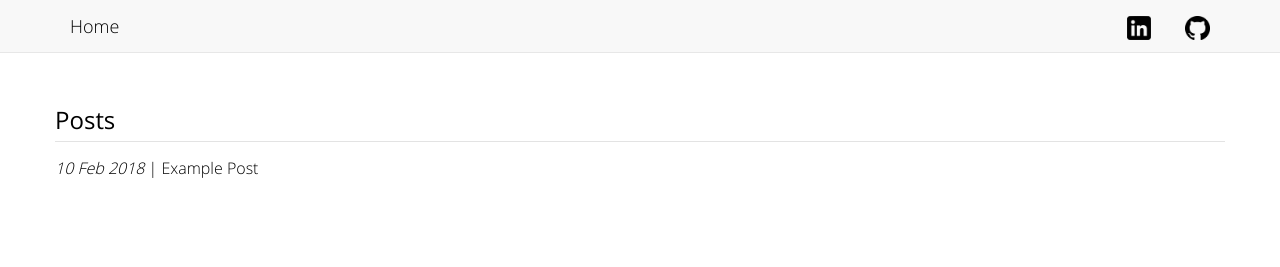
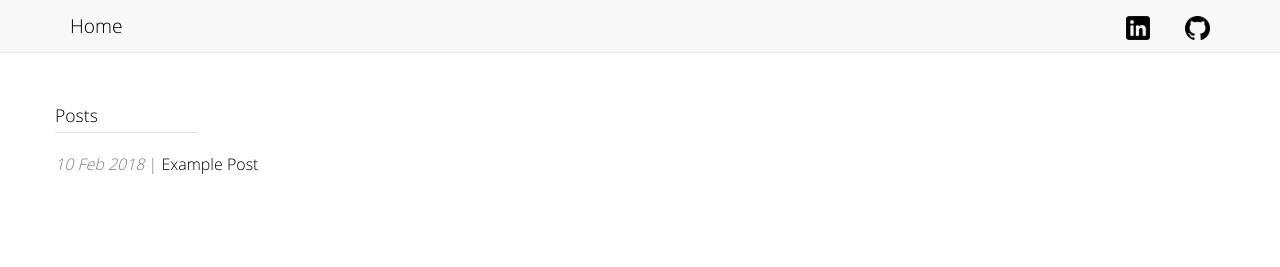
Before and after one commit to shaheenp/shaheenp.github.io, a Jekyll site: the page built from index.html, in a window 1280 px wide. Shown: the top 267 px of the page. Built offline with Jekyll 4.4.1, drawn with Linux system fonts in a browser that asks for light colours.

Commit message:
clean up & organize css

```diff
--- a/404.html
+++ b/404.html
@@ -3,9 +3,9 @@
 title: 404 - Page not found
 ---
 
-<div id="title" class="error">
-    <b>404 - Page not found</b>
-    <br><br>
+<div id="header" class="error">
+    <p>404 - Page not found</p>
+    <br>
     <p>Uh oh... I must have led you astray.</p>
     <p>May I suggest going back <a href="/">home</a>?</p>
 </div>
--- a/_layouts/post.html
+++ b/_layouts/post.html
@@ -4,7 +4,10 @@
 <body>
     {% include nav.html %}
     <main>
-        <div id="title">{{ page.title }}</div>
+        <div id="header" class="post-header">
+            <span id="post-title">{{ page.title }}</span>
+            <span id="post-date">{{ page.date | date_to_long_string }}</span>
+        </div>
         <div id="post-body">
             {{ content }}
         </div>
--- a/css/main.css
+++ b/css/main.css
@@ -1,17 +1,18 @@
-* {
-    margin: 0px;
-    padding: 0px;
-}
+/***********
+* default  *
+***********/
 
 html, body {
     height: 100%;
     width: 100%;
+    margin: 0px;
+    padding: 0px;
 }
 
 body {
     font-family: 'Open Sans', sans-serif;
     font-weight: 300;
-    font-size: 16px;
+    font-size: 1em;
 }
 
 body.night {
@@ -23,7 +24,7 @@
     top: 0px;
     z-index: 9999;
     height: 40px;
-    font-size: 18px;
+    font-size: 120%;
     padding: 6px;
     background-color: #F8F8F8;
     border-bottom: 1px solid #e7e7e7;
@@ -44,7 +45,8 @@
     justify-content: space-between;
 }
 
-div.nav-right > span, div.nav-left > span {
+div.nav-left > span,
+div.nav-right > span {
     padding: 0 15px;
 }
 
@@ -65,28 +67,19 @@
     margin: auto;
 }
 
-#title {
-    font-size: 24px;
-    font-weight: 400;
-    margin-bottom: 15px;
+#header {
+    font-size: 110%;
+    margin-bottom: 20px;
     padding-bottom: 5px;
     border-bottom: 1px solid #20202020;
 }
 
-body.night #title {
-    border-color: #fbf1c710;
+body.night #header {
+    border-color: #fbf1c720;
 }
 
-#title.error {
-    text-align: center;
-    border-bottom: none;
-}
-
-ul.posts {
-    list-style-type: none;
-}
-
-img#sunset, img#sunrise {
+img#sunset,
+img#sunrise {
     position: fixed;
     bottom: 20px;
     right: 20px;
@@ -141,3 +134,53 @@
        url('../fonts/open-sans-v15-latin-regular.woff2') format('woff2'), /* Chrome 26+, Opera 23+, Firefox 39+ */
        url('../fonts/open-sans-v15-latin-regular.woff') format('woff'); /* Chrome 6+, Firefox 3.6+, IE 9+, Safari 5.1+ */
 }
+
+/***********
+*** home ***
+***********/
+
+#header.posts-header {
+    display: inline-block;
+    padding-right: 100px;
+}
+
+.post-date {
+    color: #00000080;
+}
+
+body.night .post-date {
+    color: #d5c4a180;
+}
+
+ul.posts {
+    margin: 0px;
+    padding: 0px;
+    list-style-type: none;
+}
+
+/***********
+*** post ***
+***********/
+
+#header.post-header {
+    display: flex;
+    justify-content: space-between;
+}
+
+#post-date {
+    color: #00000080;
+}
+
+body.night #post-date {
+    color: #d5c4a180;
+}
+
+/***********
+** error  **
+***********/
+
+#header.error {
+    font-size: 120%;
+    text-align: center;
+    border: none;
+}
--- a/index.html
+++ b/index.html
@@ -3,13 +3,15 @@
 title: Shaheen Page
 ---
 
-<div id="title">Posts</div>
+<div id="header" class="posts-header">Posts</div>
 <ul class="posts">
     {% for post in site.posts %}
-        <li>
-            <i>{{ post.date | date_to_string }}</i>
-            |
-            <a href="{{ post.url }}">{{ post.title }}</a>
+        <li class="post">
+            <span class="post-date">
+                <i>{{ post.date | date_to_string }}</i>
+                |
+            </span>
+            <a class="post-title" href="{{ post.url }}">{{ post.title }}</a>
         </li>
     {% endfor %}
 </ul>
```
Also changed, not shown: _posts/2018-02-10-example.md (+2 -1 lines).
